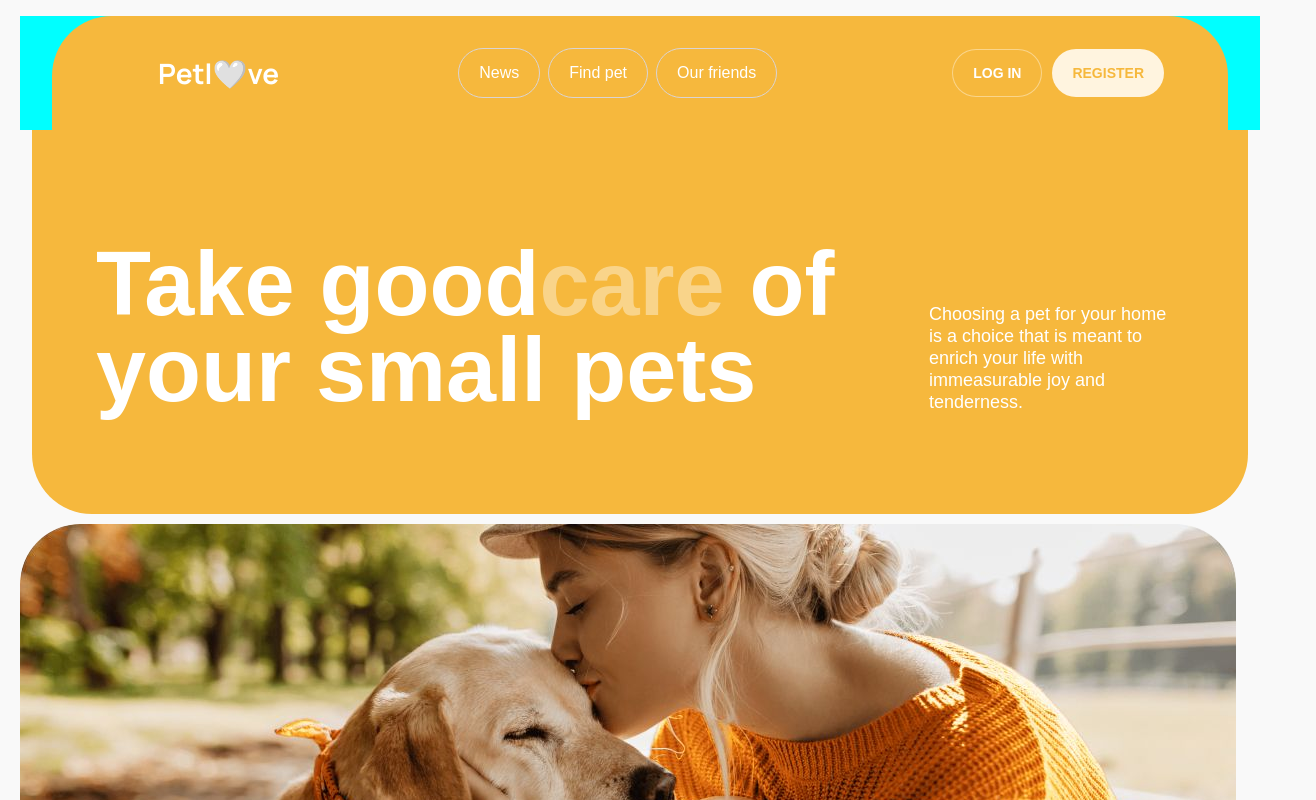
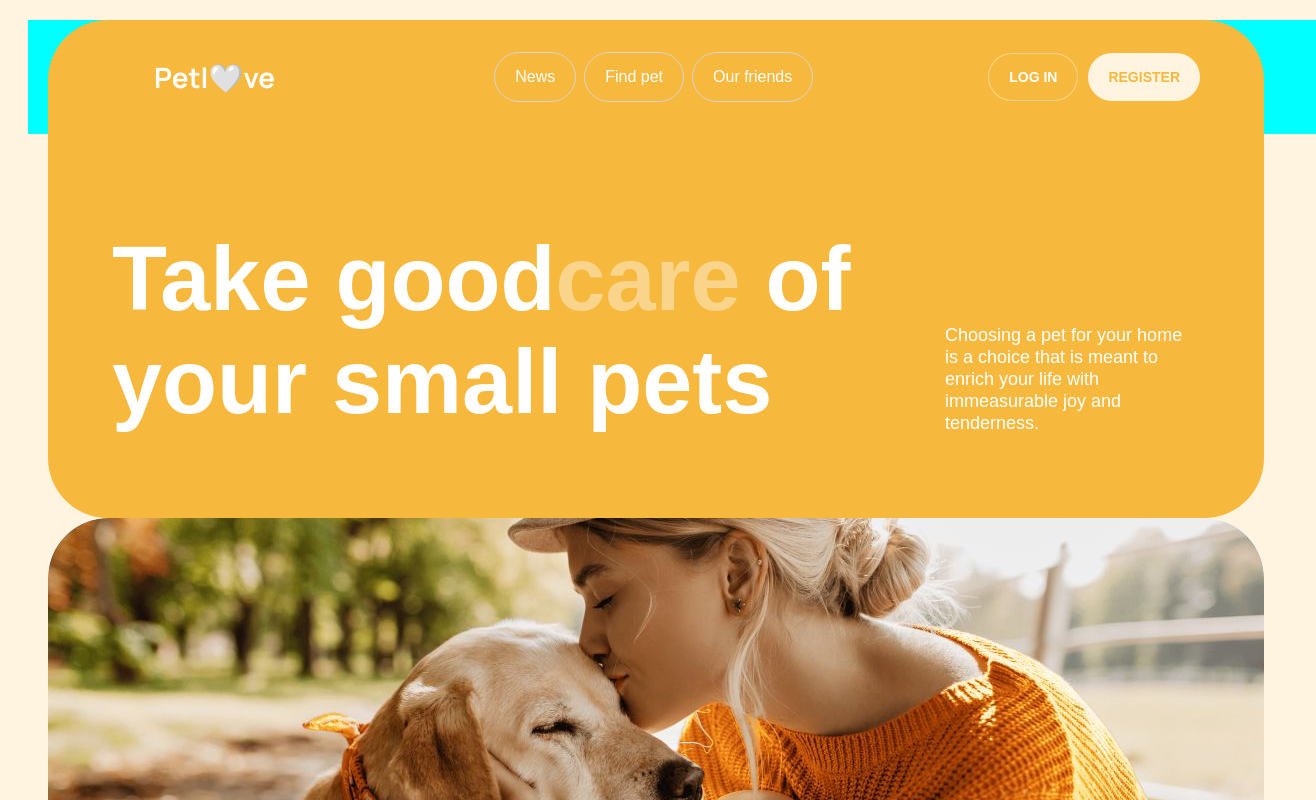
Before and after one commit to Olena457/love-pets, a React (Vite) app: page /home in a window 1280 px wide. Shown: the top 800 px of the page, 1316 px wide, since content can reach past the window. Built offline with nearby package versions, Linux system fonts and the light colour scheme.

Commit message:
adde container component and style home header

```diff
--- /dev/null
+++ b/src/components/Container/Container.jsx
@@ -0,0 +1,7 @@
+import css from './Container.module.css';
+
+const Container = ({ children }) => {
+  return <div className={css.container}>{children}</div>;
+};
+
+export default Container;
--- /dev/null
+++ b/src/components/Container/Container.module.css
@@ -0,0 +1,9 @@
+.container {
+  padding: 0px 20px 0px 20px;
+  margin: 0 auto;
+}
+@media screen and (min-width: 768px) {
+  .container {
+    padding: 0px 32px 16px 32px;
+  }
+}
--- a/src/components/Header/Header.module.css
+++ b/src/components/Header/Header.module.css
@@ -1,48 +1,46 @@
-/* .header {
-  display: flex;
-  justify-content: space-between;
-  align-items: center;
-  padding: 28px 20px 20px;
+.wrapperHome {
+  background-color: aqua;
+  min-width: 280px;
+  padding: 10px 20px 0px 20px;
+  margin: 0 20px 0 52px;
 }
-@media screen and (min-wdth: 768px) {
-  .header {
-    padding: 32px;
+@media screen and (min-width: 768px) {
+  .wrapperHome {
+    margin: 20px 32px 0px 64px;
+    padding: 0px 20px 0px 20px;
+    min-width: 768px;
   }
 }
-@media screen and (min-wdth: 1280px) {
-  .header {
-    padding: 32px 64px;
+@media screen and (min-width: 1280px) {
+  .wrapperHome {
+    margin: 20px 0px 0px 64px;
+    padding: 0px 20px 0px 20px;
+    min-width: 1280px;
   }
 }
-.homeHeader {
-  background-color: var(--main-color);
-  padding: 18px 20px 0;
-  margin: 10px 20px 0;
-  border-top-left-radius: 30px;
-  border-top-right-radius: 30px;
-}
-@media screen and (min-wdth: 768px) {
-  .homeHeader {
-    padding: 24px 32px 0;
-    margin: 16px 32px 0;
-    border-top-left-radius: 60px;
-    border-top-right-radius: 60px;
-  }
-} */
-.wrapperHome {
-  background-color: aqua;
-  margin: 16px 20px 0px 20px;
-}
+
 .header {
   display: flex;
   justify-content: space-between;
   align-items: center;
   padding: 28px 20px 20px;
+  width: 100%;
+}
+
+.homeHeader {
+  background-color: var(--main-color);
+
+  border-top-left-radius: 30px;
+  border-top-right-radius: 30px;
 }
 
 @media screen and (min-width: 768px) {
   .header {
     padding: 32px;
+  }
+  .homeHeader {
+    border-top-left-radius: 60px;
+    border-top-right-radius: 60px;
   }
 }
 
@@ -50,32 +48,7 @@
   .header {
     padding: 32px 64px;
   }
-}
-
-.homeHeader {
-  background-color: var(--main-color);
-  padding: 18px 20px 0;
-  min-width: 335px;
-
-  margin: 10px 20px 0 20px;
-  /* margin: 10px 20px 0; */
-  border-top-left-radius: 30px;
-  border-top-right-radius: 30px;
-}
-
-@media screen and (min-width: 768px) {
   .homeHeader {
-    /* padding: 24px 32px 0; */
-    /* margin: 0 auto; */
-    /* max-width: 704px; */
-    margin: 10px 32px 0 32px;
-    border-top-left-radius: 60px;
-    border-top-right-radius: 60px;
+    max-width: 1216px;
   }
 }
-@media screen and (min-width: 1280px) {
-  .header {
-    max-width: 1216px;
-    padding: 32px 64px;
-  }
-}
--- a/src/index.css
+++ b/src/index.css
@@ -32,13 +32,10 @@ body {
   font-style: normal;
   margin: 0;
   padding: 0;
-  /* place-items: center; */
-  /* display: flex;
-  justify-content: center;
-  align-items: center; */
-  overflow-x: hidden;
-  color: #262626;
-  background-color: #f9f9f9;
+  place-items: center;
+
+  color: var(--black-color);
+  background-color: var(--background-color);
 }
 
 h1,
--- a/src/pages/HomePage/HomePage.module.css
+++ b/src/pages/HomePage/HomePage.module.css
@@ -1,34 +1,19 @@
-/* added wrapper */
 .wrapper {
   display: flex;
+  margin: 0 auto;
   flex-direction: column;
-  padding: 0 0px 30px 32px;
-  gap: 10px;
-  /* align-items: center; */
-  /* width: 100%;
-  max-width: 1280px;
-  margin: 0 auto;
+  padding: 0 0px 20px 32px;
+}
 
-  box-sizing: border-box;
-  padding: 0 0px 30px 32px; */
-}
-/* @media screen and (min-width: 768px) {
-  .wrapper {
-  }
-} */
-@media screen and (min-width: 1280px) {
-  .wrapper {
-    padding: 0px 0px 30px 0px;
-  }
-}
 .home {
   display: flex;
   flex-direction: column;
   justify-content: center;
   align-items: center;
   min-width: 320px;
+
   height: 390px;
-  margin: 0 20px;
+  margin: 0px 20px;
   color: var(--white-color);
   padding: 60px 20px 50px;
   border-bottom-left-radius: 30px;
@@ -44,7 +29,6 @@
 }
 @media screen and (min-width: 768px) {
   .home {
-    margin: 0 32px 0px 32px;
     border-bottom-left-radius: 60px;
     border-bottom-right-radius: 60px;
   }
@@ -62,8 +46,20 @@
   color: var(--white-color);
   font-size: 50px;
   font-weight: 700;
-  line-height: 0.96;
-  /* letter-spacing: -0.3em; */
+  margin-bottom: 24px;
+}
+@media screen and (min-width: 768px) {
+  .title {
+    font-size: 80px;
+    margin-bottom: 32px;
+  }
+}
+@media screen and (min-width: 1280px) {
+  .title {
+    font-size: 90px;
+    margin-bottom: 0;
+    width: 730px;
+  }
 }
 
 .title .light {
@@ -74,7 +70,6 @@
   font-size: 14px;
   font-weight: 500;
   line-height: 1.28;
-  /* letter-spacing: -0.02em; */
 }
 @media screen and (min-width: 768px) {
   .title {
@@ -101,9 +96,9 @@
 }
 
 .photo {
-  margin: 0 20px 10px;
+  margin: 0px 20px 10px;
   display: flex;
-  min-width: 335px;
+  min-width: 320px;
   width: auto;
 
   justify-content: center;
@@ -111,7 +106,6 @@
   background-size: cover;
   background-position: center;
   background-repeat: no-repeat;
-
   height: 402px;
   border-radius: 30px;
 }
--- a/src/pages/HomePage/Homepage.jsx
+++ b/src/pages/HomePage/Homepage.jsx
@@ -1,12 +1,15 @@
+import Container from '../../components/Container/Container.jsx';
 import css from './HomePage.module.css';
 
 const HomePage = () => {
   return (
+    <Container>
       <div className={css.wrapper}>
         <div className={css.home}>
           <div className={css.content}>
             <h1 className={css.title}>
-            Take good<span className={css.light}>care</span> of your small pets
+              Take good<span className={css.light}>care</span> of your small
+              pets
             </h1>
             <p className={css.description}>
               Choosing a pet for your home is a choice that is meant to enrich
@@ -16,6 +19,7 @@ const HomePage = () => {
         </div>
         <div className={css.photo}></div>
       </div>
+    </Container>
   );
 };
 
```
Also changed, not shown: src/components/Header/Header.jsx (+0 -17 lines). Lines whose indentation alone changed are shown as unchanged.
